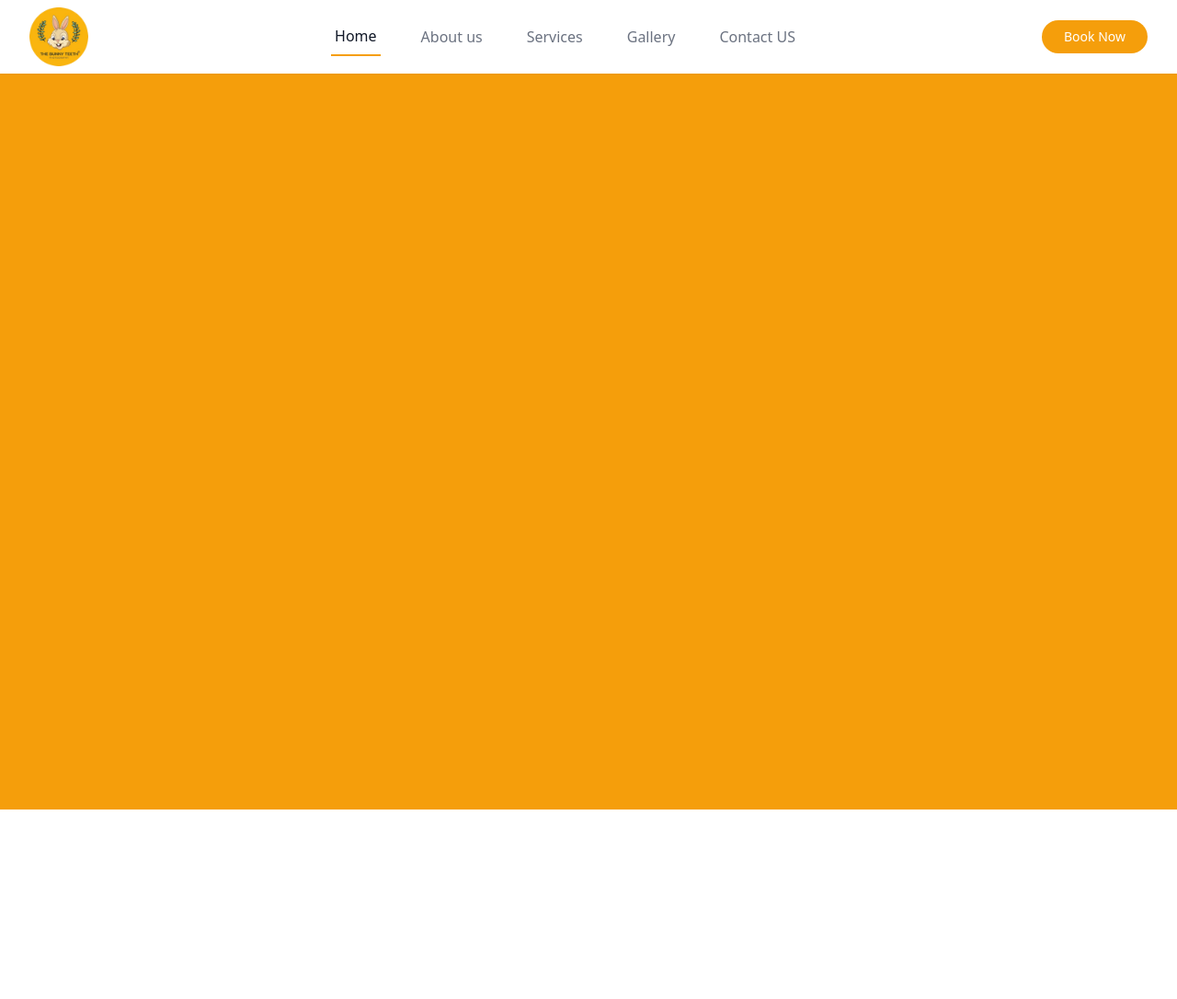
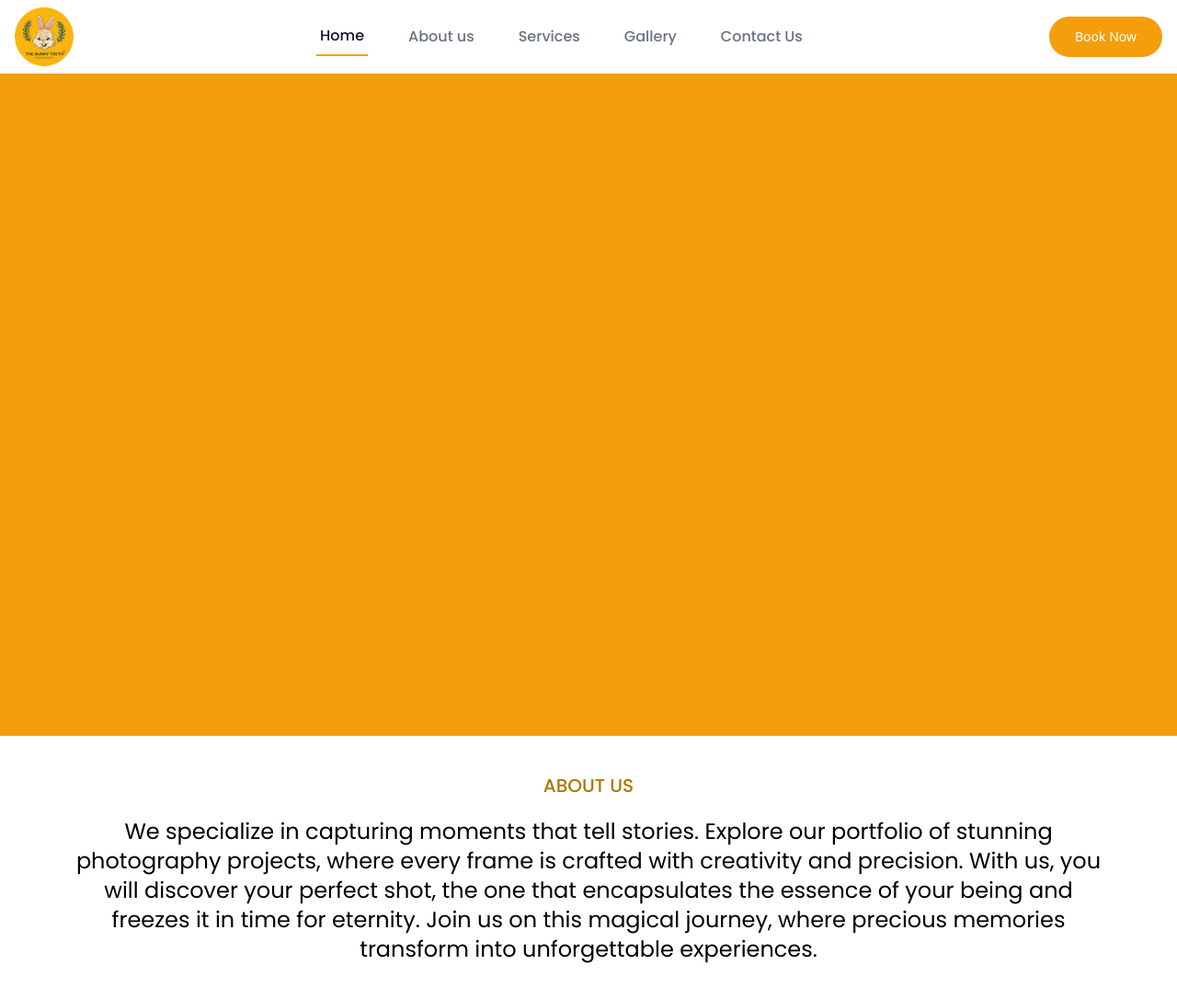
Before and after one commit to Nexglimpse/the-bunnyteeth-photography, a plain HTML site: page index.html in a window 1280 px wide. Shown: the whole page at 92% size. Before the commit the page ends 880 px from the top, so only its background shows below. Drawn offline with nearby package versions, Linux system fonts and the light colour scheme.

Commit message:
Added about section

```diff
--- a/index.html
+++ b/index.html
@@ -4,12 +4,18 @@
     <meta charset="UTF-8">
     <meta name="viewport" content="width=device-width, initial-scale=1.0">
     <script src="https://cdn.tailwindcss.com"></script>
-    <title>Document</title>
+    <title>The Bunny Teeth Photography</title>
+    <link rel="stylesheet" href="style.css">
+
+    <!-- Google fonts -->
+<link rel="preconnect" href="https://fonts.googleapis.com">
+<link rel="preconnect" href="https://fonts.gstatic.com" crossorigin>
+<link href="https://fonts.googleapis.com/css2?family=Poppins:ital,wght@0,100;0,200;0,300;0,400;0,500;0,600;0,700;0,800;0,900;1,100;1,200;1,300;1,400;1,500;1,600;1,700;1,800;1,900&family=Roboto:ital,wght@0,100;0,300;0,400;0,500;0,700;0,900;1,100;1,300;1,400;1,500;1,700;1,900&display=swap" rel="stylesheet">
 </head>
 <body>
     <header>
         <nav class="bg-white shadow-sm fixed top-0 w-full z-50">
-            <div class="max-w-7xl mx-auto px-4 sm:px-6 lg:px-8">
+            <div class="max-w-7xl mx-auto px-4 sm:px-6 lg:px-4">
                 <div class="flex justify-between h-20 items-center">
                     <!-- Logo -->
                     <div class="flex-shrink-0">
@@ -17,17 +23,17 @@
                     </div>
 
                     <!-- Navigation Links -->
-                    <div class="hidden md:flex items-center space-x-10">
+                    <div class="hidden md:flex items-center poppins-regular space-x-10">
                         <a href="#" class="text-gray-900 border-b-2 border-amber-500 px-1 py-2 text-md font-medium">Home</a>
                         <a href="#" class="text-gray-500 hover:text-gray-900 px-1 py-2 text-md font-medium">About us</a>
                         <a href="#" class="text-gray-500 hover:text-gray-900 px-1 py-2 text-md font-medium">Services</a>
                         <a href="#" class="text-gray-500 hover:text-gray-900 px-1 py-2 text-md font-medium">Gallery</a>
-                        <a href="#" class="text-gray-500 hover:text-gray-900 px-1 py-2 text-md font-medium">Contact US</a>
+                        <a href="#" class="text-gray-500 hover:text-gray-900 px-1 py-2 text-md font-medium">Contact Us</a>
                     </div>
 
                     <!-- Book Now Button -->
-                    <div class="flex items-center">
-                        <button class="bg-amber-500 hover:bg-amber-600 text-white px-6 py-2 rounded-full text-sm font-medium">
+                    <div class="hidden md:flex flex items-center">
+                        <button class="bg-amber-500 hover:bg-amber-600 text-white px-7 py-3 rounded-full text-sm font-medium">
                             Book Now
                         </button>
                     </div>
@@ -56,9 +62,18 @@
         </nav>
     </header>
 
-   <main class="pt-20">
-    <div class="h-screen bg-amber-500">
+   <main class="">
+    <div class="h-screen hero-section bg-amber-500">
 
+    </div>
+
+    <div class="h-screen about-us mt-5" id="about-us">
+        <h1 class="poppins-medium text-md lg:text-xl py-5  yellow-text text-center">ABOUT US</h1>
+        <h3 class="poppins-regular text-center text-lg lg:text-2xl px-[20px] lg:px-20">We specialize in capturing moments that tell stories. Explore our portfolio of stunning photography projects, where every frame is crafted with creativity and precision. With us, you will discover your perfect shot, the one that encapsulates the essence of your being and freezes it in time for eternity. Join us on this magical journey, where precious memories transform into unforgettable experiences.</h3>
+
+        <div class="marquee">
+
+        </div>
     </div>
    </main>
 
--- /dev/null
+++ b/style.css
@@ -0,0 +1,27 @@
+.poppins-regular {
+    font-family: "Poppins", serif;
+    font-weight: 400;
+    font-style: normal;
+  }
+
+  .poppins-medium {
+    font-family: "Poppins", serif;
+    font-weight: 500;
+    font-style: normal;
+  }
+
+  .poppins-semibold {
+    font-family: "Poppins", serif;
+    font-weight: 600;
+    font-style: normal;
+  }
+
+  .poppins-bold {
+    font-family: "Poppins", serif;
+    font-weight: 700;
+    font-style: normal;
+  }
+
+.yellow-text{
+    color: #AD7901;
+}
```
